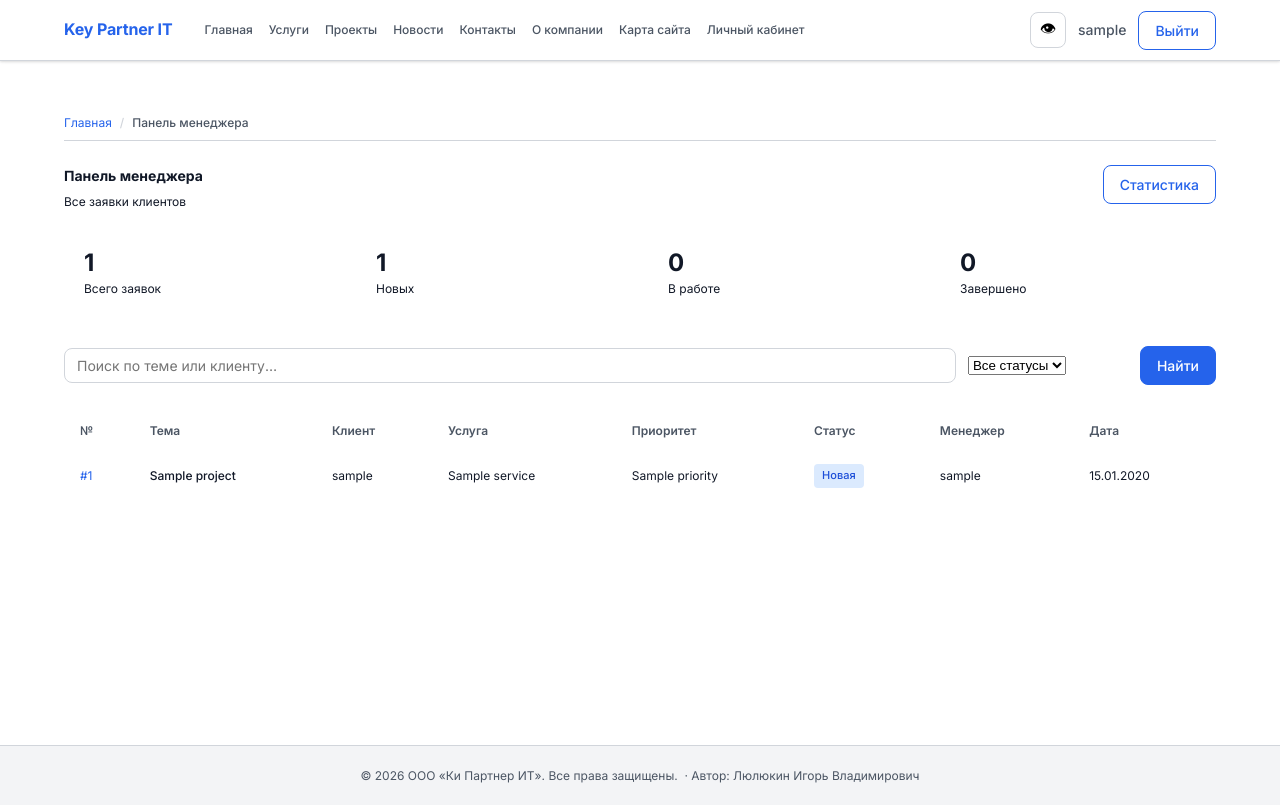
After one commit to telenoiz/keypartner_app, a Django app: page /dashboard/manager/ in a window 1280 px wide. The commit adds this page. Run offline with Django 5.2, Linux system fonts and the light colour scheme; a user stored in the database is signed in; data comes from the database, SQL or seed files in the repository; tables that the repository leaves empty hold one stand-in row (values such as "Sample post").

Commit message:
ВКР-043: ЛК менеджера — список всех заявок с фильтром
- manager_required декоратор (is_manager || is_admin → 403)
- manager_dashboard_view: фильтр по статусу/поиску, пагинация
- TicketFilterForm: status + search
- manager_dashboard.html: filter-bar, таблица, счётчики

```diff
--- a/core/forms.py
+++ b/core/forms.py
@@ -4,12 +4,15 @@
 ВКР-036: LoginForm, RegisterForm — аутентификация и регистрация.
 ВКР-038: ProjectCreateForm — создание заявки клиентом (F02).
 ВКР-041: ProfileUpdateForm — редактирование профиля пользователя (F01).
+ВКР-043: TicketFilterForm — фильтрация заявок менеджером (F06).
+ВКР-044: TicketStatusForm, CommentForm — смена статуса и комментарий (F07).
+ВКР-045: AttachmentUploadForm — загрузка файла к заявке (F02/F07).
 """
 
 import re
 from django import forms
 from django.contrib.auth import authenticate, get_user_model
-from .models import ContactMessage, Project, Service, Priority
+from .models import ContactMessage, Project, Service, Priority, Comment, Attachment
 
 User = get_user_model()
 
@@ -335,3 +338,92 @@ class ProfileUpdateForm(forms.ModelForm):
         ):
             raise forms.ValidationError(ERR_EMAIL_EXISTS_OTHER)
         return email
+
+
+# ─── Фильтрация заявок менеджером (ВКР-043) ──────────────────────────────────
+
+class TicketFilterForm(forms.Form):
+    """
+    Форма фильтрации заявок для менеджера (F06).
+    Все поля необязательны — пустая форма = показать все.
+    """
+    STATUS_CHOICES_ALL = [('', 'Все статусы')] + Project.STATUS_CHOICES
+
+    status = forms.ChoiceField(
+        choices=STATUS_CHOICES_ALL,
+        required=False,
+        label='Статус',
+        widget=forms.Select(),
+    )
+    search = forms.CharField(
+        required=False,
+        label='Поиск',
+        max_length=200,
+        widget=forms.TextInput(attrs={
+            'placeholder': 'Тема заявки или имя клиента…',
+        }),
+    )
+
+
+# ─── Смена статуса и комментарий (ВКР-044) ───────────────────────────────────
+
+ERR_COMMENT_EMPTY = 'Комментарий не может быть пустым.'
+
+COMMENT_MIN_LENGTH = 2
+
+
+class TicketStatusForm(forms.ModelForm):
+    """
+    Форма смены статуса заявки менеджером (F07).
+    """
+    class Meta:
+        model  = Project
+        fields = ['status']
+        widgets = {'status': forms.Select()}
+        labels  = {'status': 'Новый статус'}
+
+
+class CommentForm(forms.ModelForm):
+    """
+    Форма добавления комментария к заявке (F07, F09).
+    """
+    class Meta:
+        model  = Comment
+        fields = ['text']
+        widgets = {
+            'text': forms.Textarea(attrs={
+                'rows': 3,
+                'placeholder': 'Введите комментарий…',
+            }),
+        }
+        labels = {'text': 'Комментарий'}
+
+    def clean_text(self):
+        text = self.cleaned_data.get('text', '').strip()
+        if len(text) < COMMENT_MIN_LENGTH:
+            raise forms.ValidationError(ERR_COMMENT_EMPTY)
+        return text
+
+
+# ─── Загрузка файла (ВКР-045) ────────────────────────────────────────────────
+
+ATTACHMENT_MAX_SIZE_MB = 10
+ATTACHMENT_MAX_SIZE_BYTES = ATTACHMENT_MAX_SIZE_MB * 1024 * 1024
+ERR_FILE_TOO_LARGE = f'Размер файла не должен превышать {ATTACHMENT_MAX_SIZE_MB} МБ.'
+
+
+class AttachmentUploadForm(forms.Form):
+    """
+    Форма загрузки вложения к заявке (F02/F07).
+    Принимает любой файл до ATTACHMENT_MAX_SIZE_MB МБ.
+    """
+    file = forms.FileField(
+        label='Файл',
+        widget=forms.ClearableFileInput(attrs={'accept': '*/*'}),
+    )
+
+    def clean_file(self):
+        f = self.cleaned_data.get('file')
+        if f and f.size > ATTACHMENT_MAX_SIZE_BYTES:
+            raise forms.ValidationError(ERR_FILE_TOO_LARGE)
+        return f
--- a/core/urls.py
+++ b/core/urls.py
@@ -30,6 +30,15 @@ urlpatterns = [
     path('dashboard/notifications/',              views.notifications_view,          name='notifications'),
     path('dashboard/notifications/<int:pk>/read/', views.notification_mark_read_view, name='notification_read'),
 
+    # ЛК Менеджера (ВКР-043/044)
+    path('dashboard/manager/',                       views.manager_dashboard_view,      name='manager_dashboard'),
+    path('dashboard/manager/tickets/<int:pk>/',      views.manager_ticket_detail_view,  name='manager_ticket_detail'),
+    path('dashboard/manager/stats/',                 views.manager_stats_view,          name='manager_stats'),
+
+    # Файловая система (ВКР-045)
+    path('dashboard/tickets/<int:pk>/upload/',       views.attachment_upload_view,      name='attachment_upload'),
+    path('attachments/<int:pk>/download/',           views.attachment_download_view,    name='attachment_download'),
+
     # Статические публичные страницы (ВКР-037)
     path('about/',   views.about_view,   name='about'),
     path('sitemap/', views.sitemap_view, name='sitemap'),
--- a/core/views.py
+++ b/core/views.py
@@ -12,8 +12,15 @@ from django.urls import reverse
 
 from django.core.paginator import Paginator
 
-from .models import Service, News, Project, Role, Notification
-from .forms import ContactMessageForm, LoginForm, RegisterForm, ProjectCreateForm, ProfileUpdateForm
+import os
+from django.http import FileResponse, Http404
+
+from .models import Service, News, Project, Role, Notification, Attachment
+from .forms import (
+    ContactMessageForm, LoginForm, RegisterForm,
+    ProjectCreateForm, ProfileUpdateForm,
+    TicketFilterForm, TicketStatusForm, CommentForm, AttachmentUploadForm,
+)
 
 # ─── Константы ──────────────────────────────────────────────────────────────
 
@@ -50,6 +57,14 @@ TICKET_NOT_FOUND_MESSAGE = 'Заявка не найдена или недост
 # Профиль и уведомления (ВКР-041)
 PROFILE_UPDATE_SUCCESS  = 'Профиль успешно обновлён.'
 NOTIFICATIONS_PER_PAGE  = 20
+
+# ЛК менеджера (ВКР-043/044)
+MANAGER_TICKETS_PER_PAGE  = 15
+STATUS_UPDATED_MESSAGE    = 'Статус заявки обновлён.'
+COMMENT_ADDED_MESSAGE     = 'Комментарий добавлен.'
+
+# Файловая система (ВКР-045)
+ATTACHMENT_UPLOAD_SUCCESS = 'Файл успешно прикреплён к заявке.'
 
 
 # ─── Публичные страницы ──────────────────────────────────────────────────────
@@ -379,6 +394,195 @@ def notification_mark_read_view(request, pk):
     return redirect(reverse('core:notifications'))
 
 
+# ─── ЛК Менеджера (ВКР-043/044) ─────────────────────────────────────────────
+
+def manager_required(view_func):
+    """Декоратор: требует роль manager или admin. Иначе → 403."""
+    from functools import wraps
+    from django.http import HttpResponseForbidden
+
+    @wraps(view_func)
+    def wrapper(request, *args, **kwargs):
+        if not request.user.is_authenticated:
+            return redirect(f'/login/?next={request.path}')
+        if not (request.user.is_manager or request.user.is_admin):
+            return HttpResponseForbidden('Доступ запрещён.')
+        return view_func(request, *args, **kwargs)
+    return wrapper
+
+
+@manager_required
+def manager_dashboard_view(request):
+    """
+    Дашборд менеджера — список всех заявок с фильтром по статусу и поиском (F06).
+    """
+    form = TicketFilterForm(request.GET or None)
+    tickets_qs = (
+        Project.objects
+        .select_related('user', 'service', 'priority', 'manager')
+        .order_by('-created_at')
+    )
+
+    if form.is_valid():
+        status = form.cleaned_data.get('status')
+        search = form.cleaned_data.get('search', '').strip()
+        if status:
+            tickets_qs = tickets_qs.filter(status=status)
+        if search:
+            tickets_qs = tickets_qs.filter(title__icontains=search)
+
+    # Счётчики по статусам
+    stats = {
+        'new':         tickets_qs.filter(status=Project.STATUS_NEW).count(),
+        'in_progress': tickets_qs.filter(status=Project.STATUS_IN_PROGRESS).count(),
+        'resolved':    tickets_qs.filter(
+                           status__in=[Project.STATUS_RESOLVED, Project.STATUS_CLOSED]
+                       ).count(),
+        'total':       tickets_qs.count(),
+    }
+
+    paginator = Paginator(tickets_qs, MANAGER_TICKETS_PER_PAGE)
+    page_obj  = paginator.get_page(request.GET.get('page'))
+
+    return render(request, 'core/manager_dashboard.html', {
+        'page_obj': page_obj,
+        'stats':    stats,
+        'form':     form,
+    })
+
+
+@manager_required
+def manager_ticket_detail_view(request, pk):
+    """
+    Детальная заявка менеджера (F07): смена статуса + добавление комментария.
+    POST с action='status' — меняет статус.
+    POST с action='comment' — добавляет комментарий.
+    """
+    ticket = get_object_or_404(
+        Project.objects
+        .select_related('user', 'service', 'priority', 'manager')
+        .prefetch_related('comments__user', 'attachments'),
+        pk=pk,
+    )
+
+    status_form  = TicketStatusForm(instance=ticket)
+    comment_form = CommentForm()
+
+    if request.method == 'POST':
+        action = request.POST.get('action')
+
+        if action == 'status':
+            status_form = TicketStatusForm(request.POST, instance=ticket)
+            if status_form.is_valid():
+                status_form.save()
+                # Назначаем менеджера если ещё не назначен
+                if not ticket.manager:
+                    ticket.manager = request.user
+                    ticket.save(update_fields=['manager'])
+                messages.success(request, STATUS_UPDATED_MESSAGE)
+                return redirect(reverse('core:manager_ticket_detail', kwargs={'pk': pk}))
+
+        elif action == 'comment':
+            comment_form = CommentForm(request.POST)
+            if comment_form.is_valid():
+                comment = comment_form.save(commit=False)
+                comment.project = ticket
+                comment.user    = request.user
+                comment.save()
+                messages.success(request, COMMENT_ADDED_MESSAGE)
+                return redirect(reverse('core:manager_ticket_detail', kwargs={'pk': pk}))
+
+    return render(request, 'core/manager_ticket_detail.html', {
+        'ticket':       ticket,
+        'status_form':  status_form,
+        'comment_form': comment_form,
+        'upload_form':  AttachmentUploadForm(),
+    })
+
+
+@manager_required
+def manager_stats_view(request):
+    """
+    Статистика по заявкам для менеджера (F13).
+    """
+    from django.db.models import Count
+
+    status_counts = (
+        Project.objects
+        .values('status')
+        .annotate(count=Count('id'))
+        .order_by('status')
+    )
+    manager_counts = (
+        Project.objects
+        .filter(manager__isnull=False)
+        .values('manager__username', 'manager__first_name', 'manager__last_name')
+        .annotate(count=Count('id'))
+        .order_by('-count')
+    )
+
+    return render(request, 'core/manager_stats.html', {
+        'status_counts':  status_counts,
+        'manager_counts': manager_counts,
+        'status_labels':  dict(Project.STATUS_CHOICES),
+    })
+
+
+# ─── Файловая система (ВКР-045) ───────────────────────────────────────────────
+
+@login_required
+@require_POST
+def attachment_upload_view(request, pk):
+    """
+    Загрузка файла к заявке (F02/F07).
+    Клиент — только к своей заявке. Менеджер/admin — к любой.
+    """
+    if request.user.is_manager or request.user.is_admin:
+        ticket = get_object_or_404(Project, pk=pk)
+    else:
+        ticket = get_object_or_404(Project, pk=pk, user=request.user)
+
+    form = AttachmentUploadForm(request.POST, request.FILES)
+    if form.is_valid():
+        uploaded = form.cleaned_data['file']
+        attachment = Attachment(
+            project   = ticket,
+            filename  = uploaded.name,
+            file      = uploaded,
+            file_type = uploaded.content_type or '',
+            file_size = uploaded.size,
+        )
+        attachment.save()
+        messages.success(request, ATTACHMENT_UPLOAD_SUCCESS)
+
+    # Редиректим обратно на страницу заявки (клиент или менеджер)
+    if request.user.is_manager or request.user.is_admin:
+        return redirect(reverse('core:manager_ticket_detail', kwargs={'pk': pk}))
+    return redirect(reverse('core:ticket_detail', kwargs={'pk': pk}))
+
+
+@login_required
+def attachment_download_view(request, pk):
+    """
+    Скачивание файла вложения (F02/F07).
+    Клиент — только вложения своих заявок.
+    Менеджер/admin — любые вложения.
+    """
+    attachment = get_object_or_404(Attachment.objects.select_related('project__user'), pk=pk)
+
+    # Проверка доступа
+    if not (request.user.is_manager or request.user.is_admin):
+        if attachment.project.user != request.user:
+            raise Http404
+
+    if not attachment.file:
+        raise Http404
+
+    response = FileResponse(attachment.file.open('rb'), as_attachment=True)
+    response['Content-Disposition'] = f'attachment; filename="{attachment.filename}"'
+    return response
+
+
 # ─── Обработчики ошибок (ВКР-036) ───────────────────────────────────────────
 
 def handler404_view(request, exception=None):
--- a/static/css/style.css
+++ b/static/css/style.css
@@ -910,6 +910,88 @@ button { font-family: var(--font-base); }
   flex-wrap: wrap;
 }
 
+/* ─── Менеджер: детальная заявка layout (ВКР-044) ───────────────────────── */
+.manager-detail-layout {
+  display: grid;
+  grid-template-columns: 1fr 280px;
+  gap: var(--space-8);
+  align-items: start;
+}
+
+@media (max-width: 900px) {
+  .manager-detail-layout {
+    grid-template-columns: 1fr;
+  }
+}
+
+.manager-status-card {
+  padding: var(--space-5);
+  border: 1px solid var(--color-neutral-200);
+  border-radius: var(--radius-lg);
+  position: sticky;
+  top: 80px;
+}
+
+.manager-status-card__title {
+  font-size: var(--text-body);
+  font-weight: 600;
+  color: var(--color-neutral-900);
+  margin-bottom: var(--space-4);
+}
+
+/* ─── Фильтр-бар менеджера (ВКР-043) ────────────────────────────────────── */
+.filter-bar {
+  display: flex;
+  gap: var(--space-3);
+  align-items: center;
+  margin-bottom: var(--space-6);
+  flex-wrap: wrap;
+}
+
+.filter-bar__search { flex: 1; min-width: 200px; }
+.filter-bar__status { min-width: 160px; }
+
+.search-input {
+  width: 100%;
+}
+
+/* ─── Форма загрузки файла (ВКР-045) ────────────────────────────────────── */
+.upload-form {
+  margin-top: var(--space-4);
+  padding-top: var(--space-4);
+  border-top: 1px solid var(--color-neutral-100);
+}
+
+.upload-form__row {
+  display: flex;
+  align-items: center;
+  gap: var(--space-3);
+  flex-wrap: wrap;
+}
+
+/* ─── Статистика менеджера (ВКР-044) ────────────────────────────────────── */
+.stats-layout {
+  display: grid;
+  grid-template-columns: repeat(auto-fit, minmax(300px, 1fr));
+  gap: var(--space-6);
+  margin-bottom: var(--space-6);
+}
+
+.stats-card {
+  background: var(--color-white);
+  border: 1px solid var(--color-neutral-200);
+  border-radius: var(--radius-lg);
+  overflow: hidden;
+}
+
+.stats-card__title {
+  font-size: var(--text-body);
+  font-weight: 600;
+  color: var(--color-neutral-900);
+  padding: var(--space-4) var(--space-4) 0;
+  margin-bottom: var(--space-3);
+}
+
 /* ─── Профиль пользователя (ВКР-041) ────────────────────────────────────── */
 .profile-layout {
   display: grid;
--- /dev/null
+++ b/templates/core/manager_dashboard.html
@@ -0,0 +1,137 @@
+{% extends 'base.html' %}
+
+{% block title %}Панель менеджера — Key Partner IT{% endblock %}
+
+{% block breadcrumbs %}
+<nav aria-label="Хлебные крошки">
+  <ol class="breadcrumb">
+    <li class="breadcrumb__item"><a href="{% url 'core:home' %}">Главная</a></li>
+    <li class="breadcrumb__item" aria-current="page">Панель менеджера</li>
+  </ol>
+</nav>
+{% endblock %}
+
+{% block content %}
+
+<div class="dashboard-header">
+  <div>
+    <h1 class="dashboard-title">Панель менеджера</h1>
+    <p class="dashboard-subtitle">Все заявки клиентов</p>
+  </div>
+  <a href="{% url 'core:manager_stats' %}" class="btn btn-outline">Статистика</a>
+</div>
+
+{# ── Счётчики ────────────────────────────────────────────────────────────── #}
+<section class="dashboard-stats" aria-label="Статистика заявок">
+  <div class="stat-card">
+    <span class="stat-card__value">{{ stats.total }}</span>
+    <span class="stat-card__label">Всего заявок</span>
+  </div>
+  <div class="stat-card stat-card--new">
+    <span class="stat-card__value">{{ stats.new }}</span>
+    <span class="stat-card__label">Новых</span>
+  </div>
+  <div class="stat-card stat-card--progress">
+    <span class="stat-card__value">{{ stats.in_progress }}</span>
+    <span class="stat-card__label">В работе</span>
+  </div>
+  <div class="stat-card stat-card--resolved">
+    <span class="stat-card__value">{{ stats.resolved }}</span>
+    <span class="stat-card__label">Завершено</span>
+  </div>
+</section>
+
+{# ── Фильтр ──────────────────────────────────────────────────────────────── #}
+<form method="get" class="filter-bar" role="search">
+  <div class="filter-bar__search">
+    <input class="form-input search-input"
+           type="text"
+           name="search"
+           value="{{ form.search.value|default:'' }}"
+           placeholder="Поиск по теме или клиенту…"
+           aria-label="Поиск заявок">
+  </div>
+  <div class="filter-bar__status">
+    {{ form.status }}
+  </div>
+  <button type="submit" class="btn btn-primary">Найти</button>
+  {% if request.GET.search or request.GET.status %}
+    <a href="{% url 'core:manager_dashboard' %}" class="btn btn-outline">Сбросить</a>
+  {% endif %}
+</form>
+
+{# ── Таблица заявок ──────────────────────────────────────────────────────── #}
+<section aria-labelledby="tickets-heading">
+  <h2 id="tickets-heading" class="section-title visually-hidden">Список заявок</h2>
+
+  {% if page_obj.object_list %}
+    <div class="tickets-table-wrap">
+      <table class="tickets-table" role="grid">
+        <thead>
+          <tr>
+            <th scope="col">№</th>
+            <th scope="col">Тема</th>
+            <th scope="col">Клиент</th>
+            <th scope="col">Услуга</th>
+            <th scope="col">Приоритет</th>
+            <th scope="col">Статус</th>
+            <th scope="col">Менеджер</th>
+            <th scope="col">Дата</th>
+          </tr>
+        </thead>
+        <tbody>
+          {% for ticket in page_obj %}
+          <tr class="ticket-row">
+            <td class="ticket-row__id">
+              <a href="{% url 'core:manager_ticket_detail' pk=ticket.pk %}">#{{ ticket.pk }}</a>
+            </td>
+            <td class="ticket-row__title">
+              <a href="{% url 'core:manager_ticket_detail' pk=ticket.pk %}" class="ticket-row__link">
+                {{ ticket.title }}
+              </a>
+            </td>
+            <td>{{ ticket.user.get_full_name|default:ticket.user.username }}</td>
+            <td>{{ ticket.service.title }}</td>
+            <td>{{ ticket.priority }}</td>
+            <td>
+              <span class="badge badge--{{ ticket.status }}">
+                {{ ticket.get_status_display }}
+              </span>
+            </td>
+            <td>{{ ticket.manager.username|default:'—' }}</td>
+            <td class="ticket-row__date">
+              <time datetime="{{ ticket.created_at|date:'Y-m-d' }}">
+                {{ ticket.created_at|date:'d.m.Y' }}
+              </time>
+            </td>
+          </tr>
+          {% endfor %}
+        </tbody>
+      </table>
+    </div>
+
+    {% if page_obj.has_other_pages %}
+    <nav class="pagination" aria-label="Навигация по страницам">
+      {% if page_obj.has_previous %}
+        <a href="?page={{ page_obj.previous_page_number }}&search={{ request.GET.search }}&status={{ request.GET.status }}"
+           class="pagination__link">← Назад</a>
+      {% endif %}
+      <span class="pagination__info">
+        Страница {{ page_obj.number }} из {{ page_obj.paginator.num_pages }}
+      </span>
+      {% if page_obj.has_next %}
+        <a href="?page={{ page_obj.next_page_number }}&search={{ request.GET.search }}&status={{ request.GET.status }}"
+           class="pagination__link">Вперёд →</a>
+      {% endif %}
+    </nav>
+    {% endif %}
+
+  {% else %}
+    <div class="empty-state" role="status">
+      <p class="empty-state__title">Заявок не найдено</p>
+      <p class="empty-state__text">Попробуйте изменить фильтры или дождитесь новых заявок от клиентов.</p>
+    </div>
+  {% endif %}
+
+</section>
+{% endblock %}
```
Also changed, not shown: RELEASE_NOTES.md (+42 -0 lines), docs/DevLog_ВКР-043-044-045_2026-06-03.md (added, +61 -0 lines), docs/TZ_CHECKLIST.md (+3 -3 lines).
